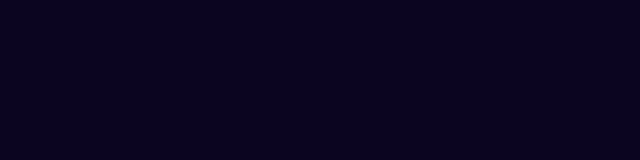
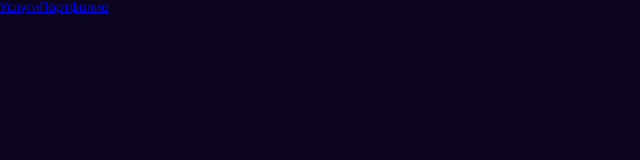
Before and after one commit to JulieBenchuk/web-studio, a Next.js app: page / in a window 1280 px wide. Shown: the top 160 px of the page, without its empty margins (0-640 px from the left). Built offline with nearby package versions, Linux system fonts and the light colour scheme.

Commit message:
feat: added links to Header and empty portfolio&services components

```diff
--- a/src/components/common/header/Header.tsx
+++ b/src/components/common/header/Header.tsx
@@ -1,10 +1,15 @@
 import React from 'react';
+import Link from "next/link";
 
 const Header = () => {
     return (
-        <div>
+        <header>
+            <nav>
+                <Link href='/services'>Услуги</Link>
+                <Link href='/portfolio'>Портфолио</Link>
+            </nav>
 
-        </div>
+        </header>
     );
 };
 
--- a/src/pages/index.tsx
+++ b/src/pages/index.tsx
@@ -1,17 +1,19 @@
 import Head from 'next/head'
 import React from "react";
 import style from '../styles/Home.module.scss'
+import Header from "@/components/common/header/Header";
 
 export default function Home() {
     return (
         <>
             <Head>
-                <title>Create Next App</title>
-                <meta name="description" content="Selivans Web-Studio"/>
+                <title>Silevans</title>
+                <meta name="description" content="Silevans Web-Studio"/>
                 <meta name="viewport" content="width=device-width, initial-scale=1"/>
                 <link rel="icon" href="/favicon.ico"/>
             </Head>
             <main className={style.main}>
+                <Header/>
             </main>
         </>
     )
```
Also changed, not shown: src/pages/portfolio.tsx (added, +11 -0 lines), src/pages/services.tsx (added, +11 -0 lines).
